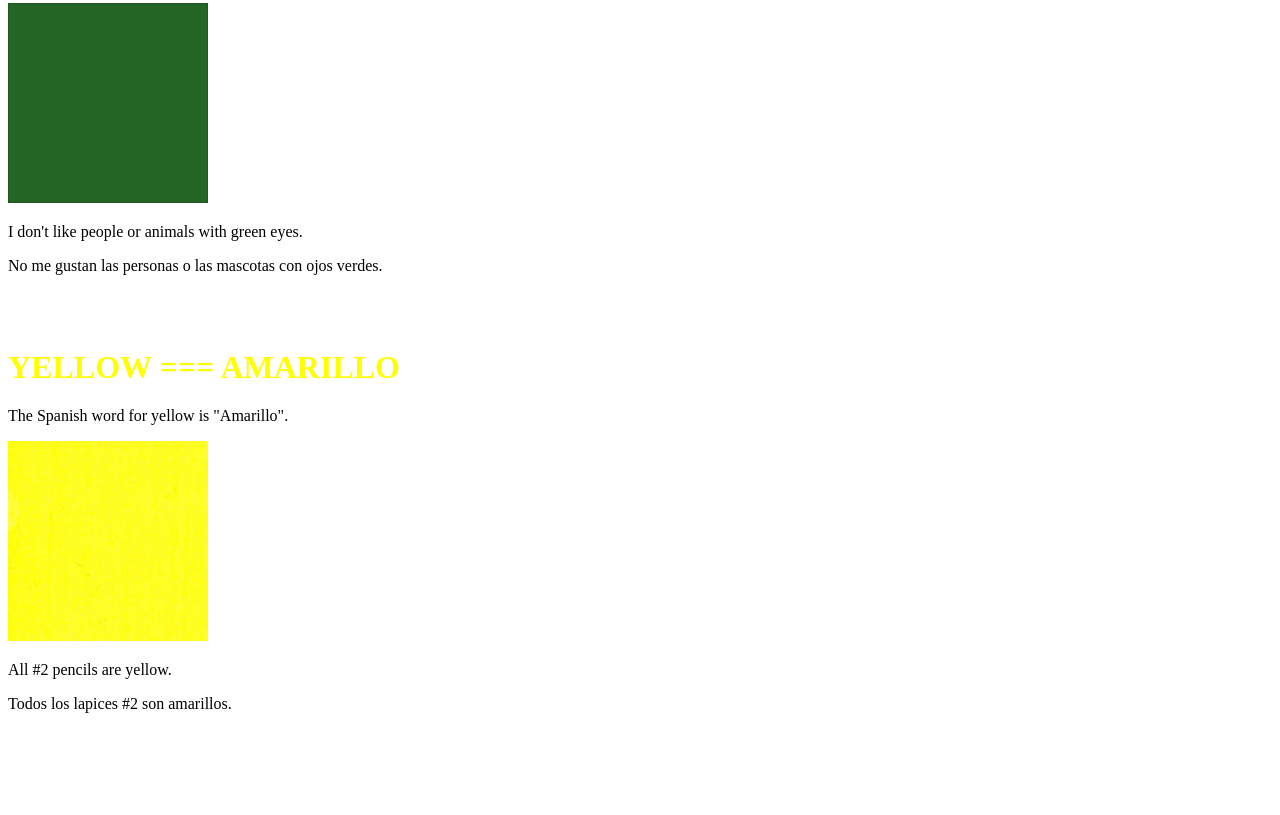
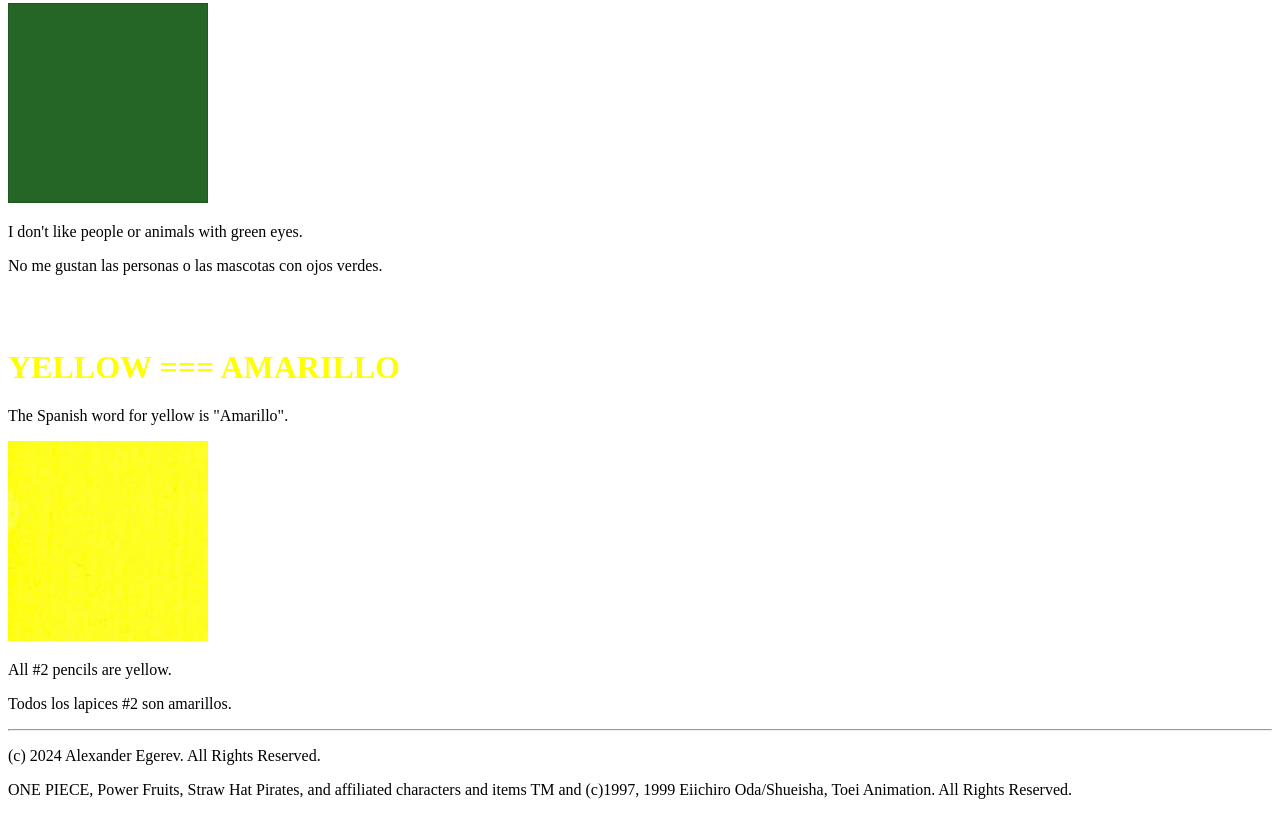
Before and after one commit to aegerev/spanish-rainbow-colors, a plain HTML site: page index.html in a window 1280 px wide. Shown: the part 1553-2368 px from the top of the page. Before the commit the page ends 2282 px from the top, so only its background shows below. Drawn offline with Linux system fonts and the light colour scheme.

Commit message:
Added finishing touches to the project

```diff
--- a/index.html
+++ b/index.html
@@ -57,3 +57,9 @@
     <p>Todos los lapices #2 son amarillos.</p>
 
   </body>
+</html>
+
+<hr/>
+
+<p>(c) 2024 Alexander Egerev. All Rights Reserved.</p>
+<p>ONE PIECE, Power Fruits, Straw Hat Pirates, and affiliated characters and items TM and (c)1997, 1999 Eiichiro Oda/Shueisha, Toei Animation. All Rights Reserved.</p>
```
